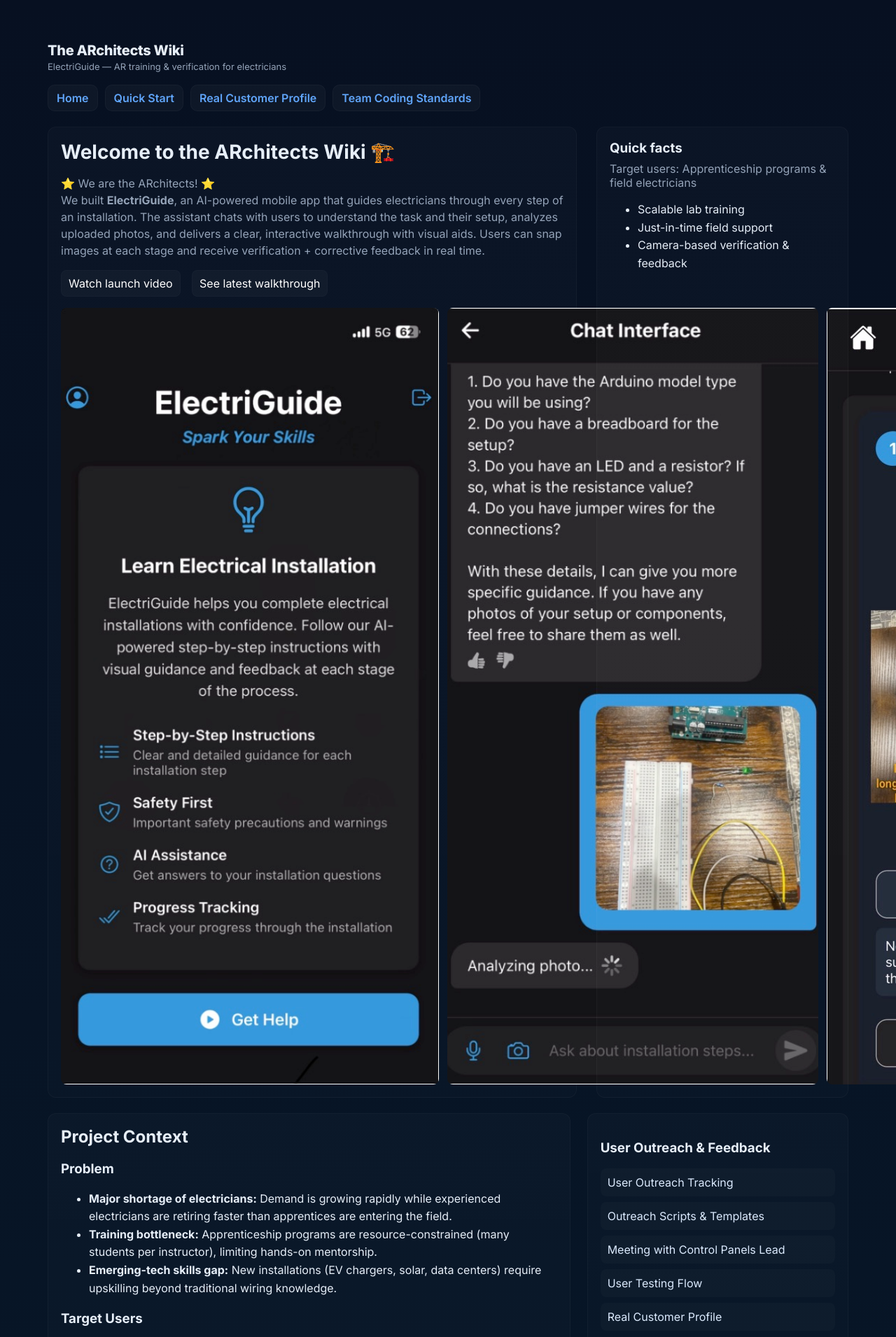
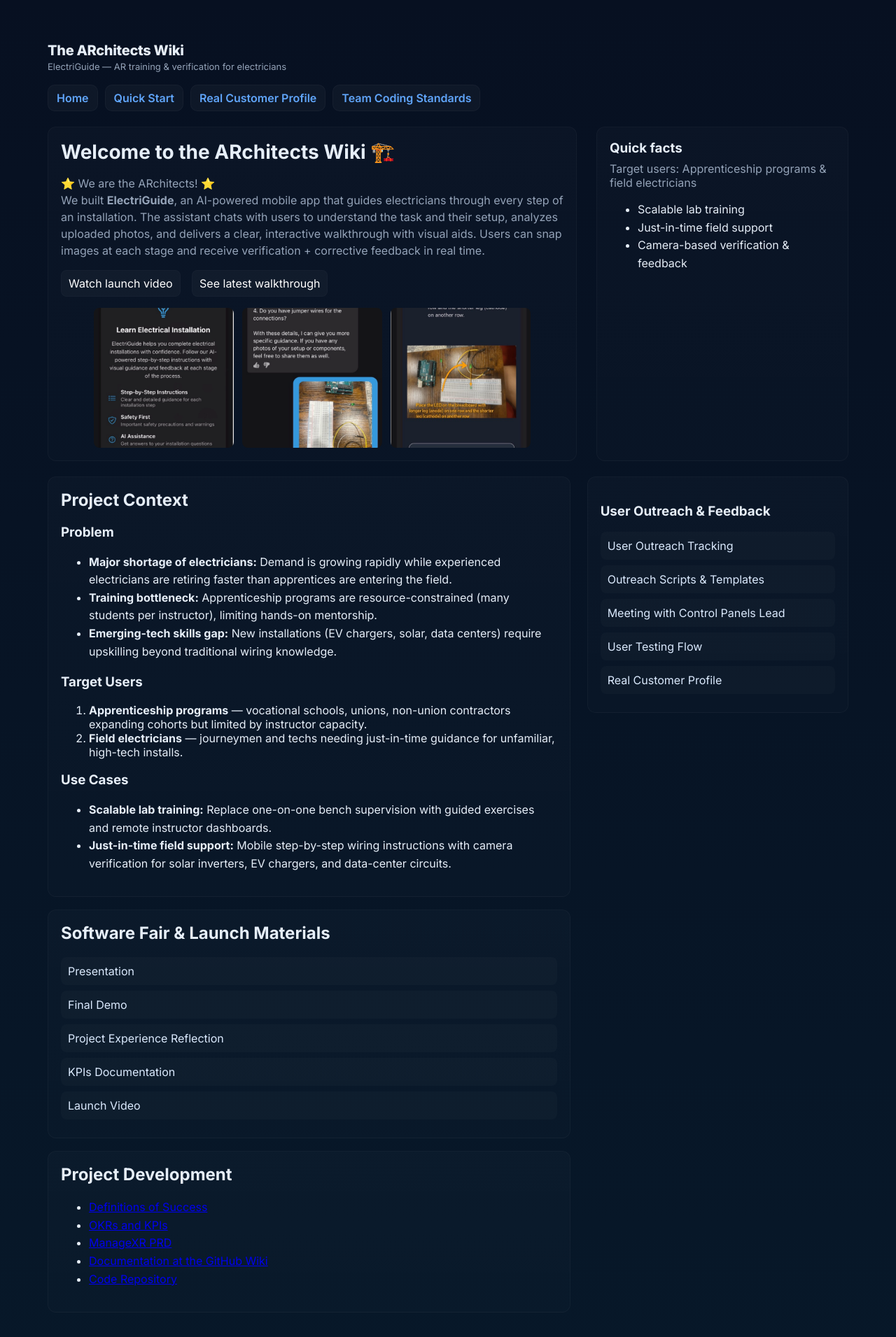
Before and after one commit to ismichel/ismichel.github.io, a Jekyll site: the page architects_wiki.html, which Jekyll copies as it is, in a window 1280 px wide. Shown: the top 1911 px of the page at 70% size. Built offline with Jekyll 4.4.1, drawn with Linux system fonts in a browser that asks for light colours.

Commit message:
reformatted demo images

```diff
--- a/architects_wiki.html
+++ b/architects_wiki.html
@@ -29,8 +29,8 @@
     h1{margin:0;font-size:28px}
     p.lead{color:var(--muted);line-height:1.5}
 
-    .media-row{display:flex;gap:12px;margin-top:12px}
-    .media-row img{width:100%;height:auto;border-radius:8px;object-fit:cover}
+    .media-row{display:flex;gap:12px;margin-top:12px;justify-content:center}
+    .media-row img{width:200px;height:200px;border-radius:8px;object-fit:cover;flex-shrink:0}
     .links a{display:inline-block;margin-right:12px;color:#fff;text-decoration:none;background:rgba(255,255,255,0.03);padding:8px 10px;border-radius:8px;border:1px solid rgba(255,255,255,0.02)}
 
     main{display:grid;grid-template-columns:2fr 1fr;gap:24px;margin-top:22px}
```
